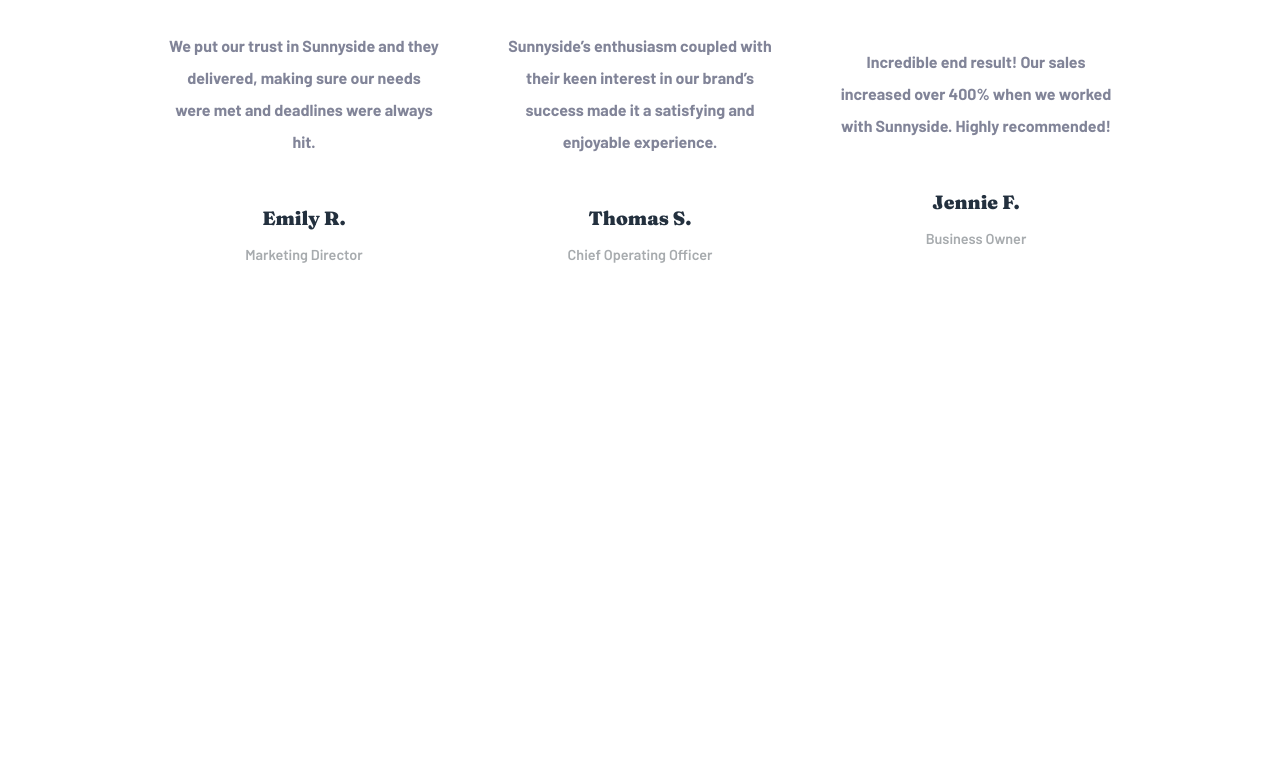
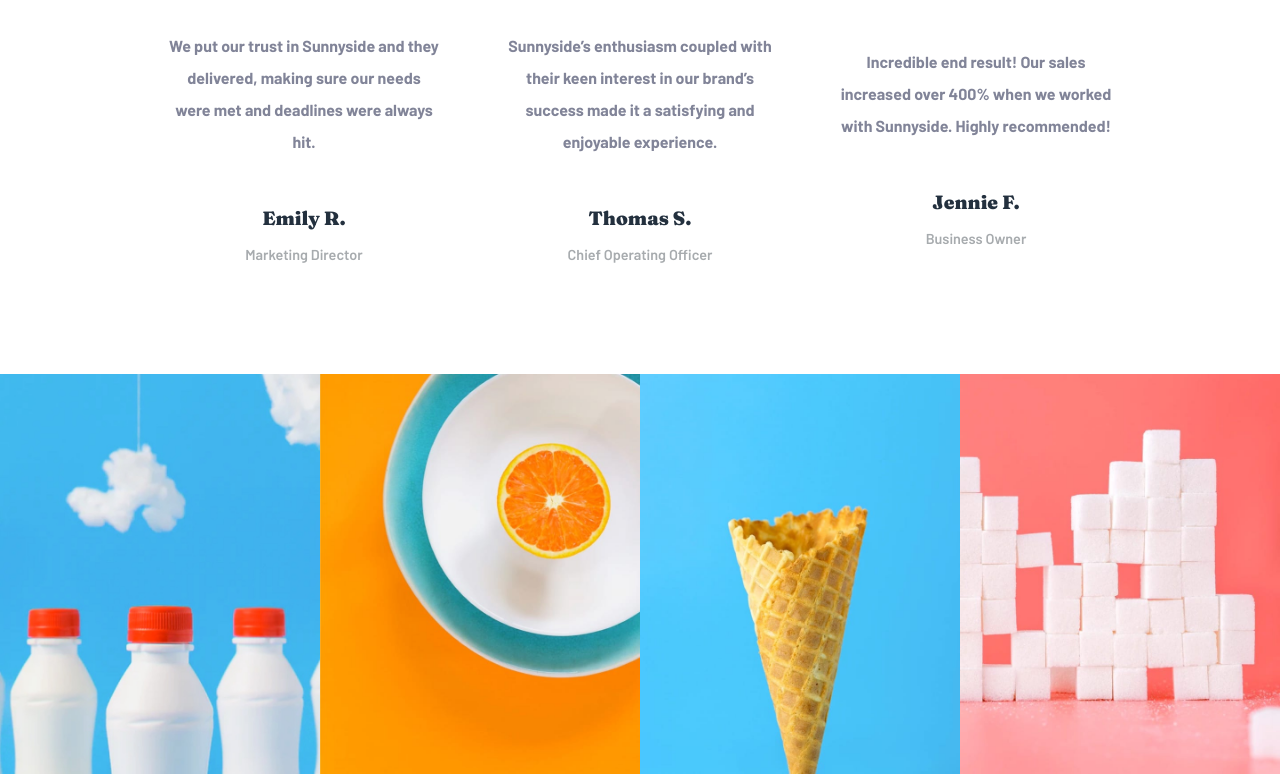
Before and after one commit to Medici305/sunnyside-agency-landing-page, a React (Create React App) app: page / in a window 1280 px wide. Shown: the part 2946-3723 px from the top of the page. Before the commit the page ends 3320 px from the top, so only its background shows below. Built offline with nearby package versions, Linux system fonts and the light colour scheme.

Commit message:
6. Complete banner section above footer.

```diff
--- a/src/Pages/Home.js
+++ b/src/Pages/Home.js
@@ -2,6 +2,7 @@
 import Creatives from "../components/Creatives";
 import Brand from "../components/Brand";
 import Testimonials from "../components/Testimonials";
+import Banner from "../components/Banner";
 
 const Home = () => {
   return (
@@ -9,6 +10,7 @@
       <Creatives />
       <Brand />
       <Testimonials />
+      <Banner />
     </>
   );
 };
--- /dev/null
+++ b/src/components/Banner.js
@@ -0,0 +1,57 @@
+import React from "react";
+import styled from "styled-components";
+import Milk from "../images/desktop/image-gallery-milkbottles.jpg";
+import Orange from "../images/desktop/image-gallery-orange.jpg";
+import Cone from "../images/desktop/image-gallery-cone.jpg";
+import Sugar from "../images/desktop/image-gallery-sugarcubes.jpg";
+
+const Banner = () => {
+  return (
+    <>
+      <Row>
+        <Col>
+          <Box>
+            <img src={Milk} alt="milk" />
+          </Box>
+          <Box>
+            <img src={Orange} alt="orange" />
+          </Box>
+        </Col>
+        <Col>
+          <Box>
+            <img src={Cone} alt="cone" />
+          </Box>
+          <Box>
+            <img src={Sugar} alt="sugar" />
+          </Box>
+        </Col>
+      </Row>
+    </>
+  );
+};
+
+const Row = styled.div`
+  min-height: 50vh;
+  display: flex;
+  flex-wrap: wrap;
+  img {
+    width: 100%;
+    height: 100%;
+  }
+`;
+
+const Col = styled.div`
+  display: flex;
+  flex: 1;
+  @media (max-width: 992px) {
+    flex-direction: column;
+  }
+`;
+
+const Box = styled.div`
+  @media (max-width: 992px) {
+    flex: 0.5;
+  }
+`;
+
+export default Banner;
--- a/src/components/Testimonials.js
+++ b/src/components/Testimonials.js
@@ -6,7 +6,7 @@
 
 const Testimonials = () => {
   return (
-    <div>
+    <>
       <Row>
         <Title>
           <h4>Client Testimonials</h4>
@@ -41,7 +41,7 @@
           </Box>
         </Col>
       </Row>
-    </div>
+    </>
   );
 };
 
@@ -103,6 +103,9 @@
   @media (max-width: 992px) {
     padding: 2rem 7rem;
   }
+  @media (max-width: 578px) {
+    padding: 2rem 5rem;
+  }
 `;
 
 export default Testimonials;
```
